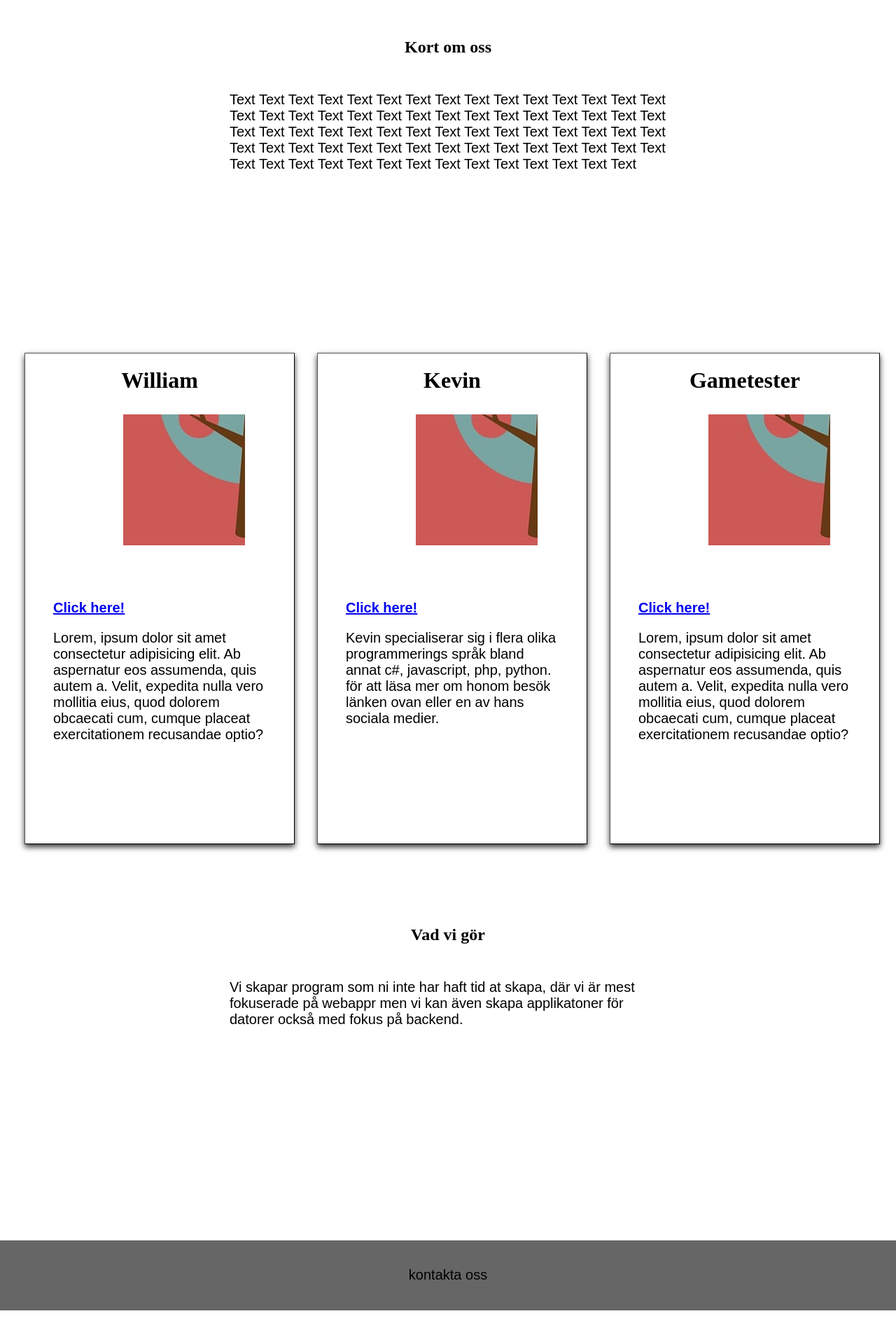
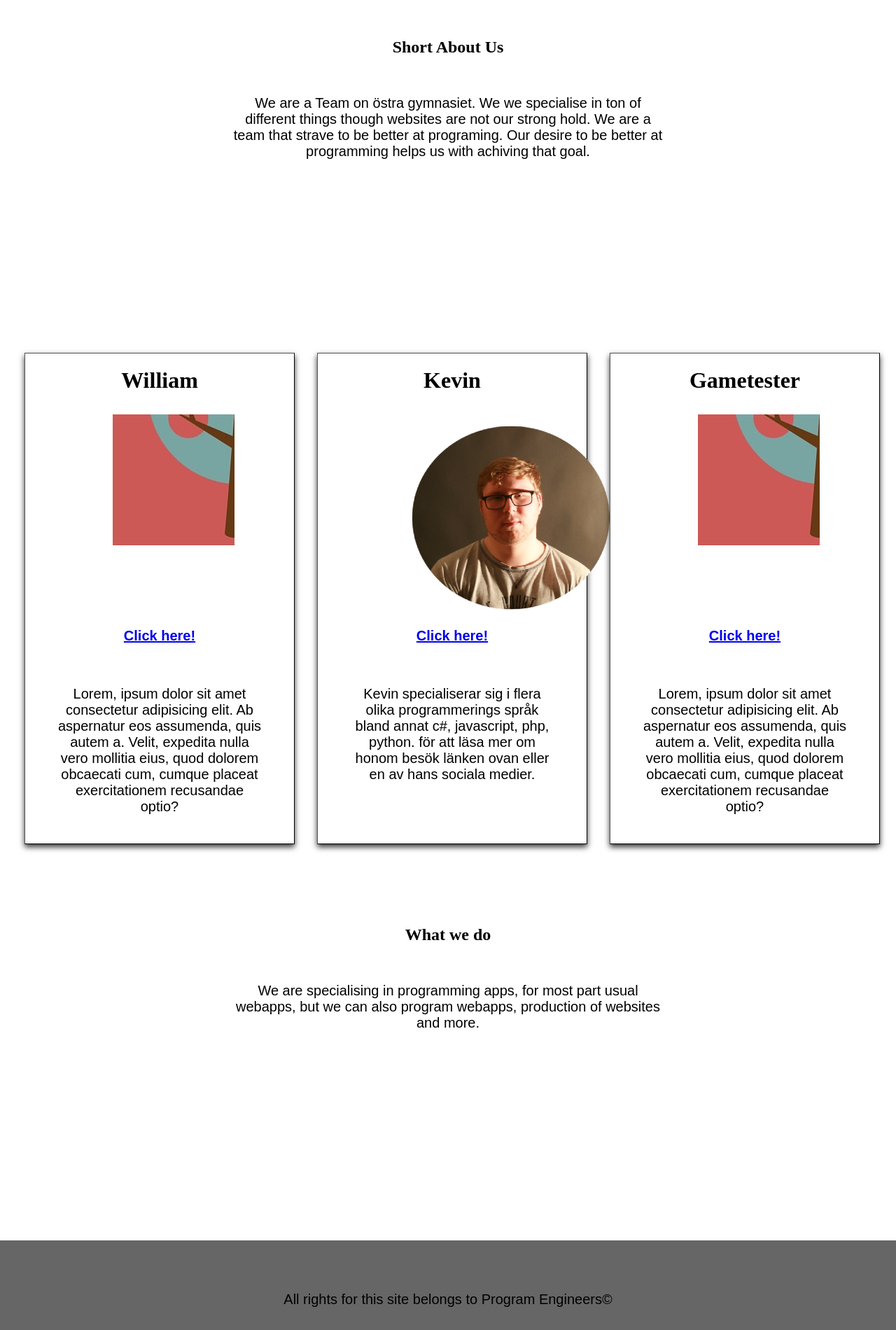
Before and after one commit to xetr0x/ProgramEngineers, a website: page index.html in a window 1280 px wide. Shown: the part 180-2080 px from the top of the page at 70% size. Before the commit the page ends 2052 px from the top, so only its background shows below. Drawn offline with Linux system fonts and the light colour scheme.

Commit message:
added some text and added a resized photo

```diff
--- a/index.html
+++ b/index.html
@@ -1,5 +1,5 @@
 <!DOCTYPE html>
-<html lang="sv">
+<html lang="en">
     <meta http-equiv="X-UA-Compatible" content="IE=edge">
     <meta name="viewport" content="width=device-width, initial-scale=1.0">
     <link rel="stylesheet" href="stylesheet.css">
@@ -9,14 +9,14 @@
     <header>
             <a href="index.html"><img  src="img/logo.png" alt="logo"></a>
             <a href="index.html">Home</a>
-            <a href="design.html">Wiliam</a>
-            <a href="programmer.html">Kevin</a>
+            <a href="https://arcane-tor-17500.herokuapp.com/">Wiliam</a>
+            <a href="kevins_site/kevin.html">Kevin</a>
             <a href="gametester.html">Ludvig</a>
     </header>
     <hr><br>
     <div class="intro">
-        <h2>Kort om oss</h2>
-        <p>Text Text Text Text Text Text Text Text Text Text Text Text Text Text Text Text Text Text Text Text Text Text Text Text Text Text Text Text Text Text Text Text Text Text Text Text Text Text Text Text Text Text Text Text Text Text Text Text Text Text Text Text Text Text Text Text Text Text Text Text Text Text Text Text Text Text Text Text Text Text Text Text Text Text </p>
+        <h2>Short About Us</h2>
+        <p>We are a Team on &ouml;stra gymnasiet. We we specialise in ton of different things though websites are not our strong hold. We are a team that strave to be better at programing. Our desire to be better at programming helps us with achiving that goal.</p>
     </div>
 
     <div class="members">
@@ -35,7 +35,7 @@
         <div class="portrait">
             <h1>Kevin</h1>
             <div class="profileimage">
-                <img src="img/exempelbild.jpg">
+                <img src="kevins_site/portrait3.png">
             </div>
             <h2><a href="kevins_site/kevin.html">Click here!</a></h2>
 
@@ -60,17 +60,15 @@
 
 
     <div class="whatwedo">
-        <h2>Vad vi gör</h2>
+        <h2>What we do</h2>
         <p>
-            Vi skapar program som ni inte har haft tid at skapa,
-            där vi är mest fokuserade på webappr men vi kan även skapa applikatoner för datorer också med fokus på backend.
-
+            We are specialising in programming apps, for most part usual webapps, but we can also program webapps, production of websites and more.
         </p>
     </div>
 
     <footer>
         <br>
-        <p>kontakta oss</p>
+        <p>All rights for this site belongs to Program Engineers©</p>
     </footer>
 </body>
 </html>
--- a/stylesheet.css
+++ b/stylesheet.css
@@ -92,21 +92,18 @@ header a:hover{
 	margin-bottom: 15px;
 	height:250px;
 	justify-content: center;
-	margin-left:140px;
+	margin-left:125px;
 }
 .portrait h2, p{
-justify-content: center;
-	margin-top:20px;
+text-align: center;
+	margin-top:50px;
 	font-family:Arial, Helvetica, sans-serif;
 	font-size:1.25em;
 	margin-left: 40px;
 	margin-right:40px;
+	padding:5px;
 }
-.portrait h2{
-    display: inline;
-	text-align: center;
-	margin-top: 5px;
-}
+
 .portrait h1{
 	text-align: center;
 	margin:5px;
@@ -115,7 +112,7 @@ justify-content: center;
 
 footer{
     background-color: #666;
-	height:100px;
+	height:150px;
 }
 
 footer p{
```
Also changed, not shown: kevins_site/kevin.html (+1 -1 lines), kevins_site/portrait2.png (added), kevins_site/portrait3.png (added).
